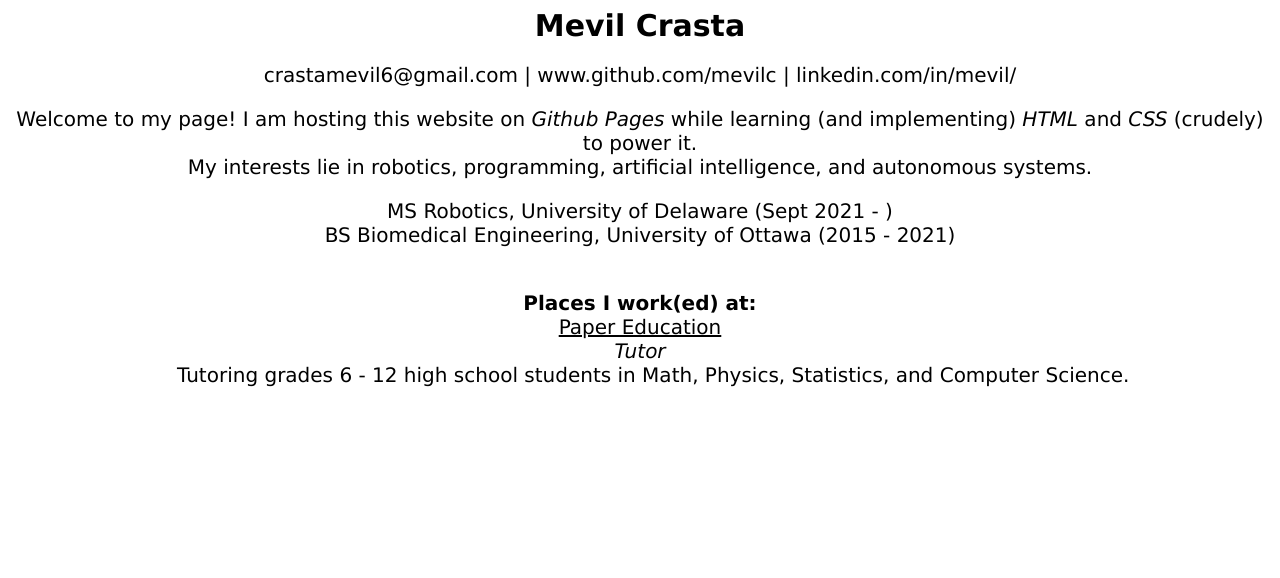
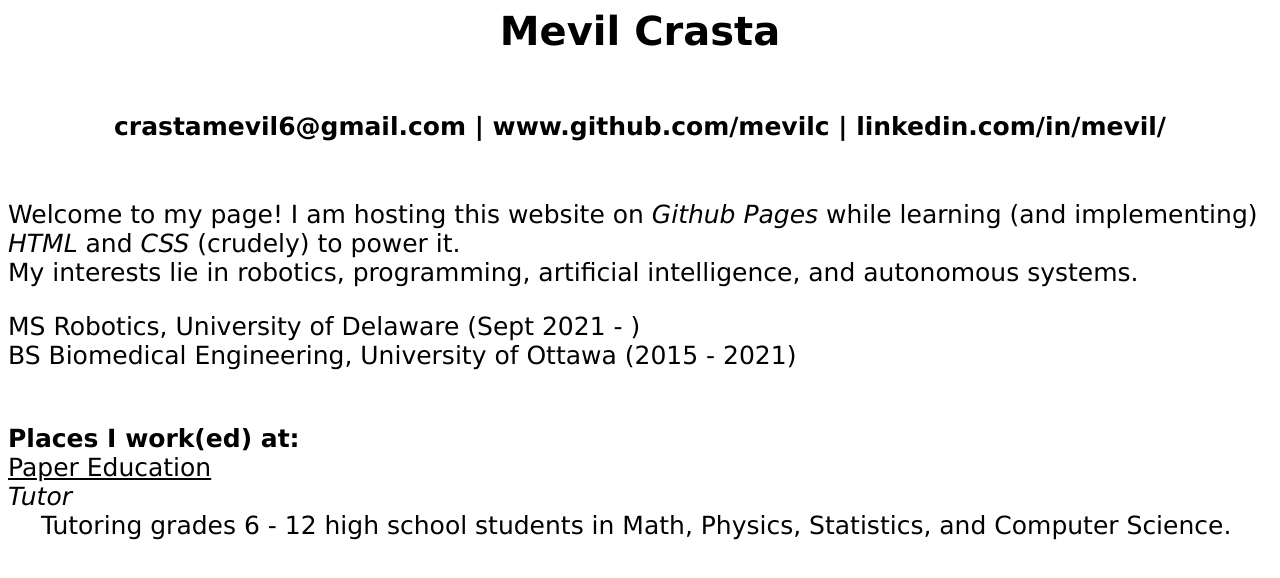
Before and after one commit to mevilc/mywebsite, a plain HTML site: page index.html in a window 1280 px wide. Drawn offline with Linux system fonts and the light colour scheme.

Commit message:
change a

```diff
--- a/index.html
+++ b/index.html
@@ -8,7 +8,7 @@
 </head>
 <body>
     <h1>Mevil Crasta</h1>
-    <p>crastamevil6@gmail.com | www.github.com/mevilc | linkedin.com/in/mevil/<br></p>
+    <h6>crastamevil6@gmail.com | www.github.com/mevilc | linkedin.com/in/mevil/<br></h6>
     <p>
         Welcome to my page! I am hosting this website on <i>Github Pages</i> while learning (and implementing) <i>HTML</i> and <i>CSS</i> (crudely) to power it.
         <br>My interests lie in robotics, programming, artificial intelligence, and autonomous systems.<br>
--- a/styles.css
+++ b/styles.css
@@ -3,12 +3,16 @@ body {
 }
 
 h1 {
-    font-size: 30px;
+    font-size: 40px;
+    text-align: center;
+}
+
+h6 {
+    font-size: 25px;
     text-align: center;
 }
 
 p {
-    font-size: 20px;
-    width: 100%;
-    text-align: center;
+    font-size: 25px;
+    text-align: left;
 }
```
